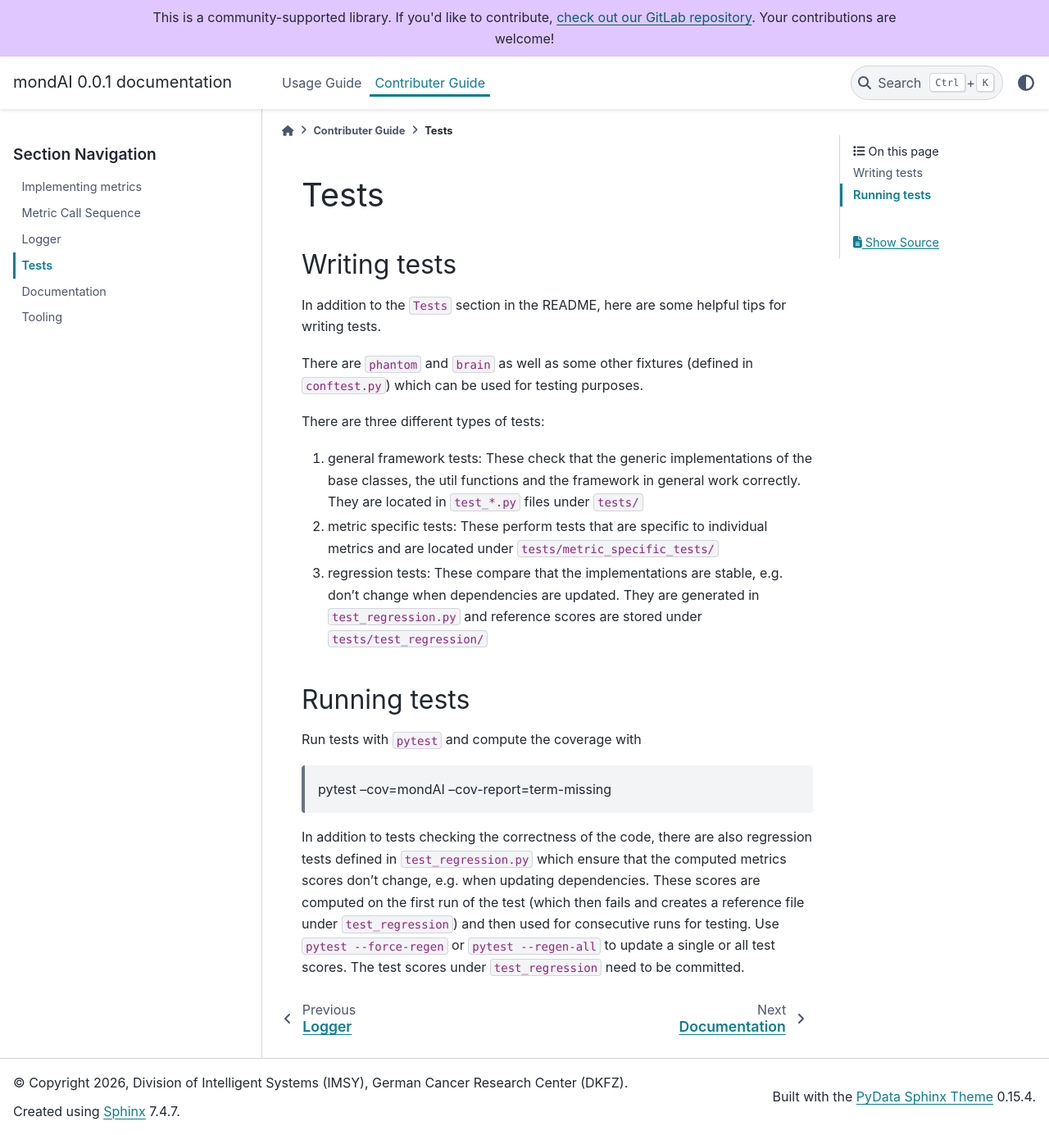
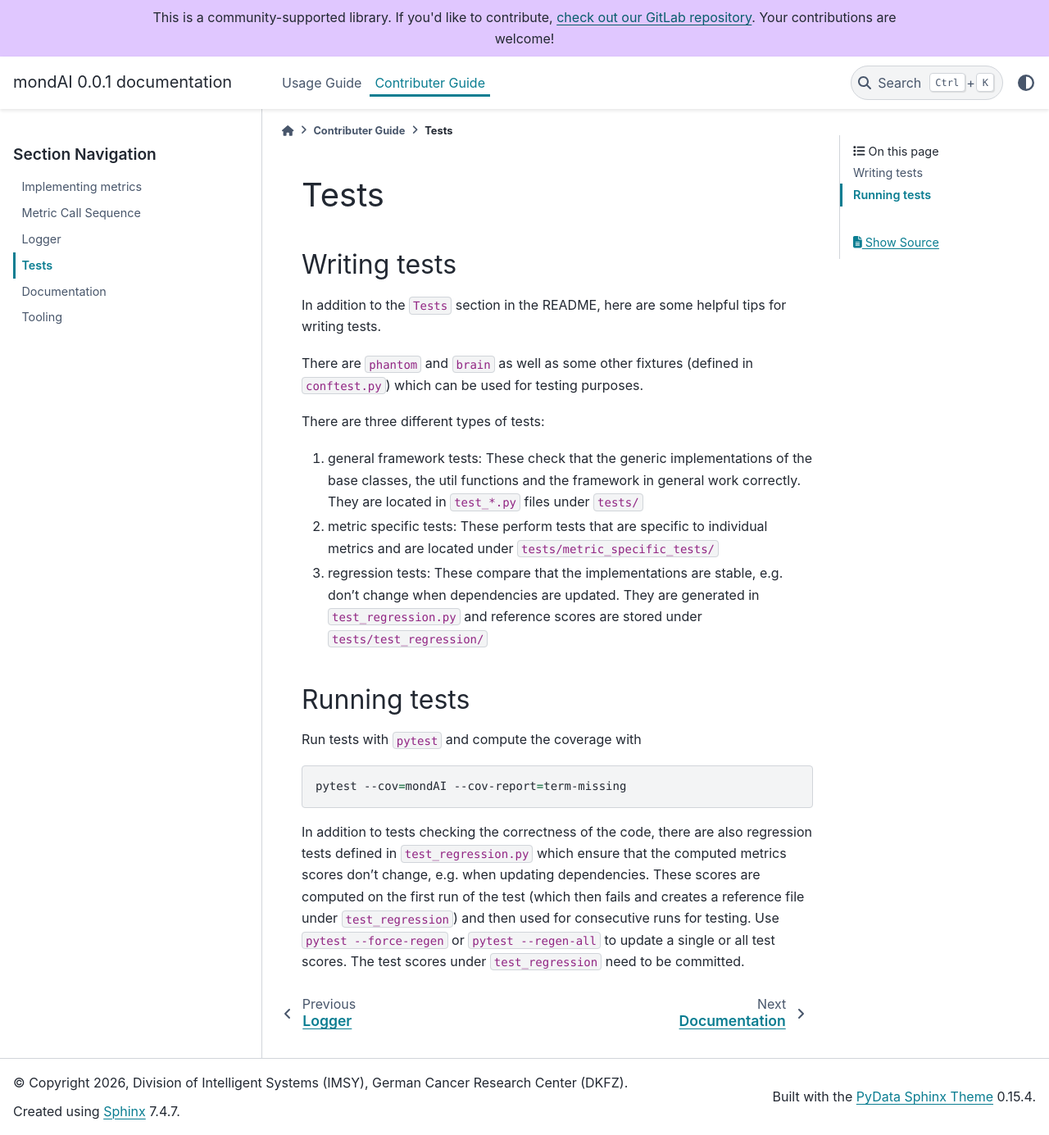
Before and after one commit to IMSY-DKFZ/mondAI, a Sphinx documentation site: the page built from docs/source/contributer_guide/tests.md, in a window 1280 px wide and 1385 px high. Shown: the whole window at 82% size. Built offline with Sphinx 7.4.7 and the PyData theme 0.15.4, drawn with Linux system fonts in a browser that asks for light colours; pages that are not in the unit, such as notebooks, are missing from menus.

````diff
--- a/docs/source/contributer_guide/tests.md
+++ b/docs/source/contributer_guide/tests.md
@@ -15,6 +15,8 @@
 
 Run tests with `pytest` and compute the coverage with
 
-> pytest --cov=mondAI --cov-report=term-missing
+```bash
+pytest --cov=mondAI --cov-report=term-missing
+```
 
 In addition to tests checking the correctness of the code, there are also regression tests defined in `test_regression.py` which ensure that the computed metrics scores don't change, e.g. when updating dependencies. These scores are computed on the first run of the test (which then fails and creates a reference file under `test_regression`) and then used for consecutive runs for testing. Use `pytest --force-regen` or `pytest --regen-all` to update a single or all test scores. The test scores under `test_regression` need to be committed.
````
Also changed, not shown: 4 other files.
